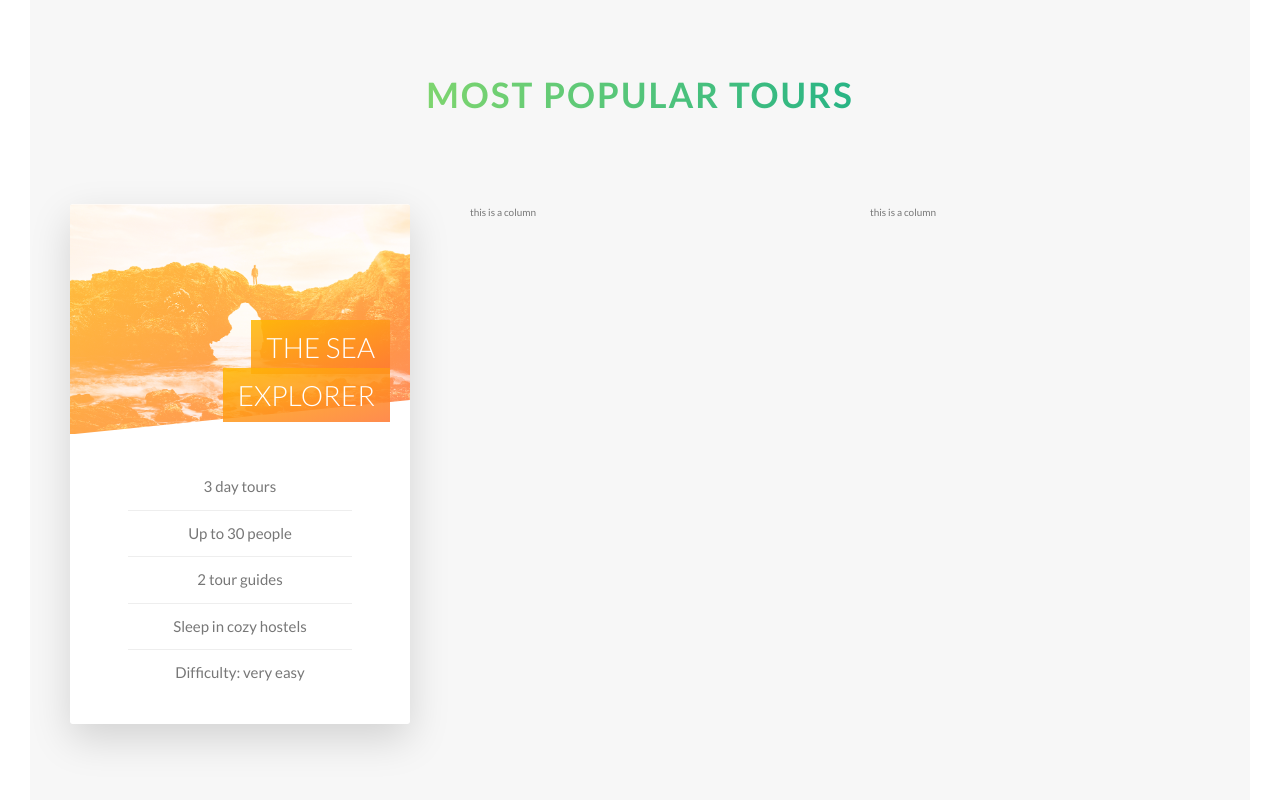
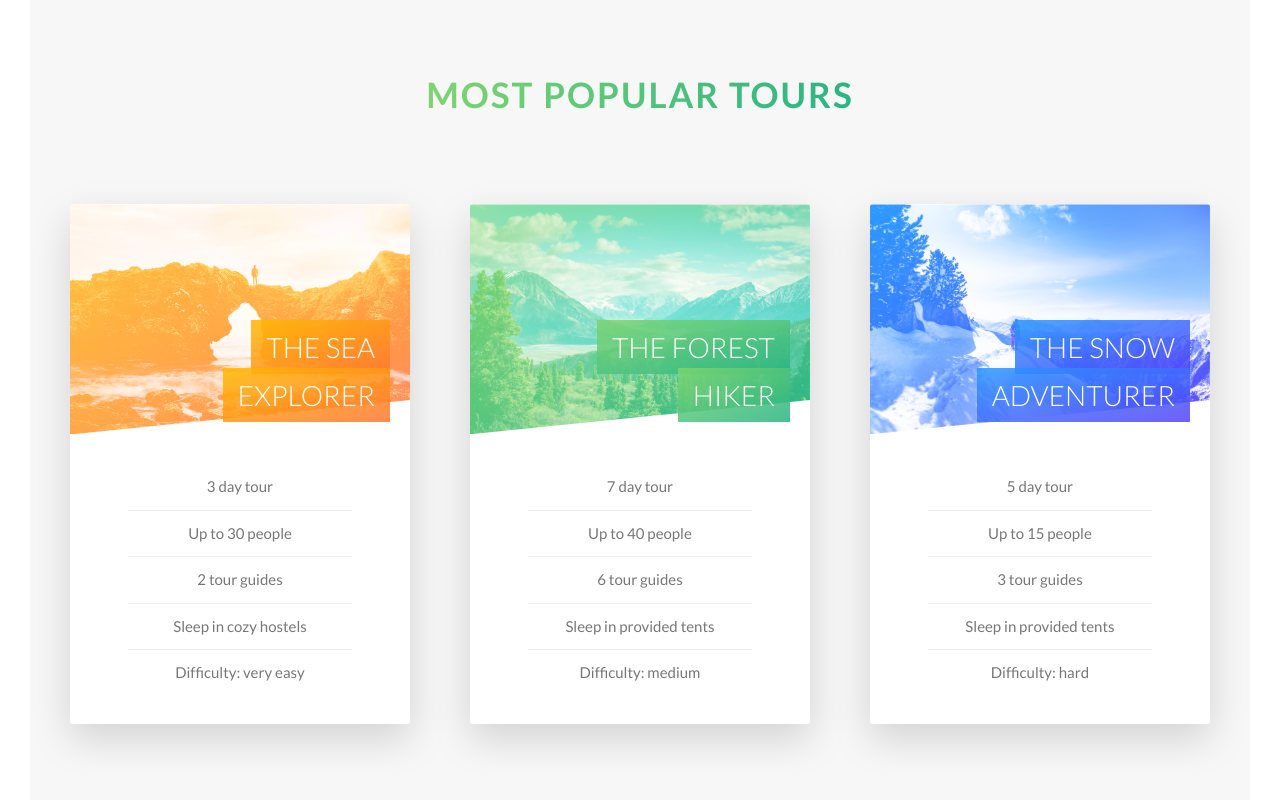
Before and after one commit to Helena-p/natours, a website: page index.html in a window 1280 px wide. Shown: the part 2272-3072 px from the top of the page. Drawn offline with Linux system fonts and the light colour scheme.

Commit message:
Add the last card to tour section

```diff
--- a/index.html
+++ b/index.html
@@ -146,7 +146,7 @@
                 </h4>
                 <div class="card__details">
                   <ul>
-                    <li>3 day tours</li>
+                    <li>3 day tour</li>
                     <li>Up to 30 people</li>
                     <li>2 tour guides</li>
                     <li>Sleep in cozy hostels</li>
@@ -155,12 +155,80 @@
                 </div>
               </div>
               <div class="card__side card__side--back card__side--back-1">
-                Back
+                <div class="card__cta">
+                  <div class="card__price-box">
+                    <p class="card__price-only">Only</p>
+                    <p class="card__price-value">$297</p>
+                  </div>
+                  <a href="#" class="btn btn--white">Book now!</a>
+                </div>
               </div>
             </div>
           </div>
-          <div class="col-1-of-3">this is a column</div>
-          <div class="col-1-of-3">this is a column</div>
+          <div class="col-1-of-3">
+            <div class="card">
+              <div class="card__side card__side--front">
+                <!-- Html empty space symbol -->
+                <div class="card__picture card__picture--2">&nbsp;</div>
+                <h4 class="card__heading">
+                  <span class="card__heading-span card__heading-span--2"
+                    >The forest hiker</span
+                  >
+                </h4>
+                <div class="card__details">
+                  <ul>
+                    <li>7 day tour</li>
+                    <li>Up to 40 people</li>
+                    <li>6 tour guides</li>
+                    <li>Sleep in provided tents</li>
+                    <li>Difficulty: medium</li>
+                  </ul>
+                </div>
+              </div>
+              <div class="card__side card__side--back card__side--back-2">
+                <div class="card__cta">
+                  <div class="card__price-box">
+                    <p class="card__price-only">Only</p>
+                    <p class="card__price-value">$497</p>
+                  </div>
+                  <a href="#" class="btn btn--white">Book now!</a>
+                </div>
+              </div>
+            </div>
+          </div>
+          <div class="col-1-of-3">
+            <div class="card">
+              <div class="card__side card__side--front">
+                <!-- Html empty space symbol -->
+                <div class="card__picture card__picture--3">&nbsp;</div>
+                <h4 class="card__heading">
+                  <span class="card__heading-span card__heading-span--3"
+                    >The snow adventurer</span
+                  >
+                </h4>
+                <div class="card__details">
+                  <ul>
+                    <li>5 day tour</li>
+                    <li>Up to 15 people</li>
+                    <li>3 tour guides</li>
+                    <li>Sleep in provided tents</li>
+                    <li>Difficulty: hard</li>
+                  </ul>
+                </div>
+              </div>
+              <div class="card__side card__side--back card__side--back-3">
+                <div class="card__cta">
+                  <div class="card__price-box">
+                    <p class="card__price-only">Only</p>
+                    <p class="card__price-value">$897</p>
+                  </div>
+                  <a href="#" class="btn btn--white">Book now!</a>
+                </div>
+            </div>
+          </div>
+        </div>
+      </div>
+      </div>
         </div>
       </section>
     </main>
--- a/sass/components/_card.scss
+++ b/sass/components/_card.scss
@@ -35,6 +35,22 @@
           $color-secondary-dark
         );
       }
+
+      &-2 {
+        background-image: linear-gradient(
+          to right bottom,
+          $color-primary-light,
+          $color-primary-dark
+        );
+      }
+
+      &-3 {
+        background-image: linear-gradient(
+          to right bottom,
+          $color-tertiary-light,
+          $color-tertiary-dark
+        );
+      }
     }
   }
 
@@ -65,11 +81,21 @@
     }
 
     &--2 {
-      background-image: url("../img/nat-5.jpg");
+      background-image: linear-gradient(
+          to right bottom,
+          $color-primary-light,
+          $color-primary-dark
+        ),
+        url("../img/nat-6.jpg");
     }
 
     &--3 {
-      background-image: url("../img/nat-5.jpg");
+      background-image: linear-gradient(
+          to right bottom,
+          $color-tertiary-light,
+          $color-tertiary-dark
+        ),
+        url("../img/nat-7.jpg");
     }
   }
 
@@ -98,6 +124,22 @@
         rgba($color-secondary-dark, 0.85)
       );
     }
+
+    &--2 {
+      background-image: linear-gradient(
+        to right bottom,
+        rgba($color-primary-light, 0.85),
+        rgba($color-primary-dark, 0.85)
+      );
+    }
+
+    &--3 {
+      background-image: linear-gradient(
+        to right bottom,
+        rgba($color-tertiary-light, 0.85),
+        rgba($color-tertiary-dark, 0.85)
+      );
+    }
   }
 
   &__details {
@@ -119,4 +161,30 @@
       }
     }
   }
+
+  // Back side styling
+  &__cta {
+    position: absolute;
+    top: 50%;
+    left: 50%;
+    transform: translate(-50%, -50%);
+    width: 90%;
+    text-align: center;
+  }
+
+  &__price-box {
+    text-align: center;
+    color: $color-white;
+    margin-bottom: 8rem;
+  }
+
+  &__price-only {
+    font-size: 1.4rem;
+    text-transform: uppercase;
+  }
+
+  &__price-value {
+    font-size: 6rem;
+    font-weight: 100;
+  }
 }
```
Also changed, not shown: css/style.css, 1 other file.
